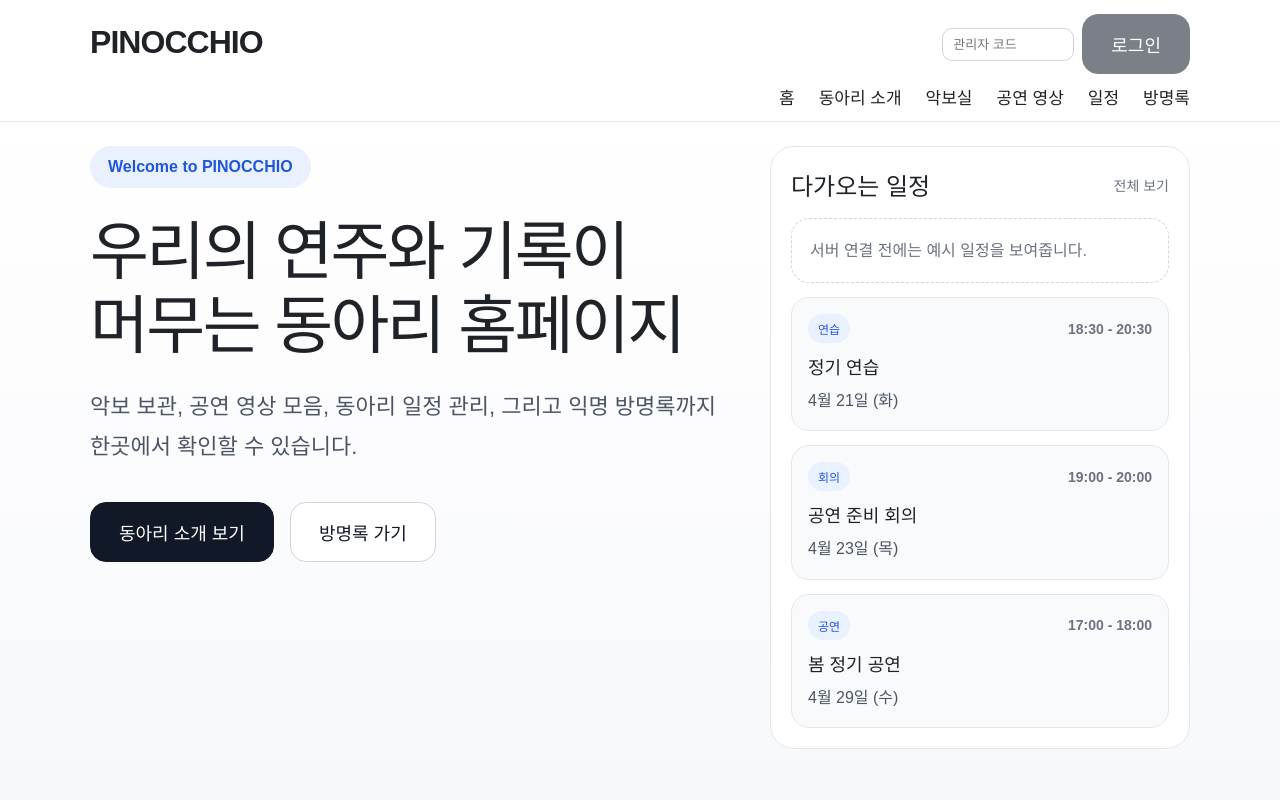
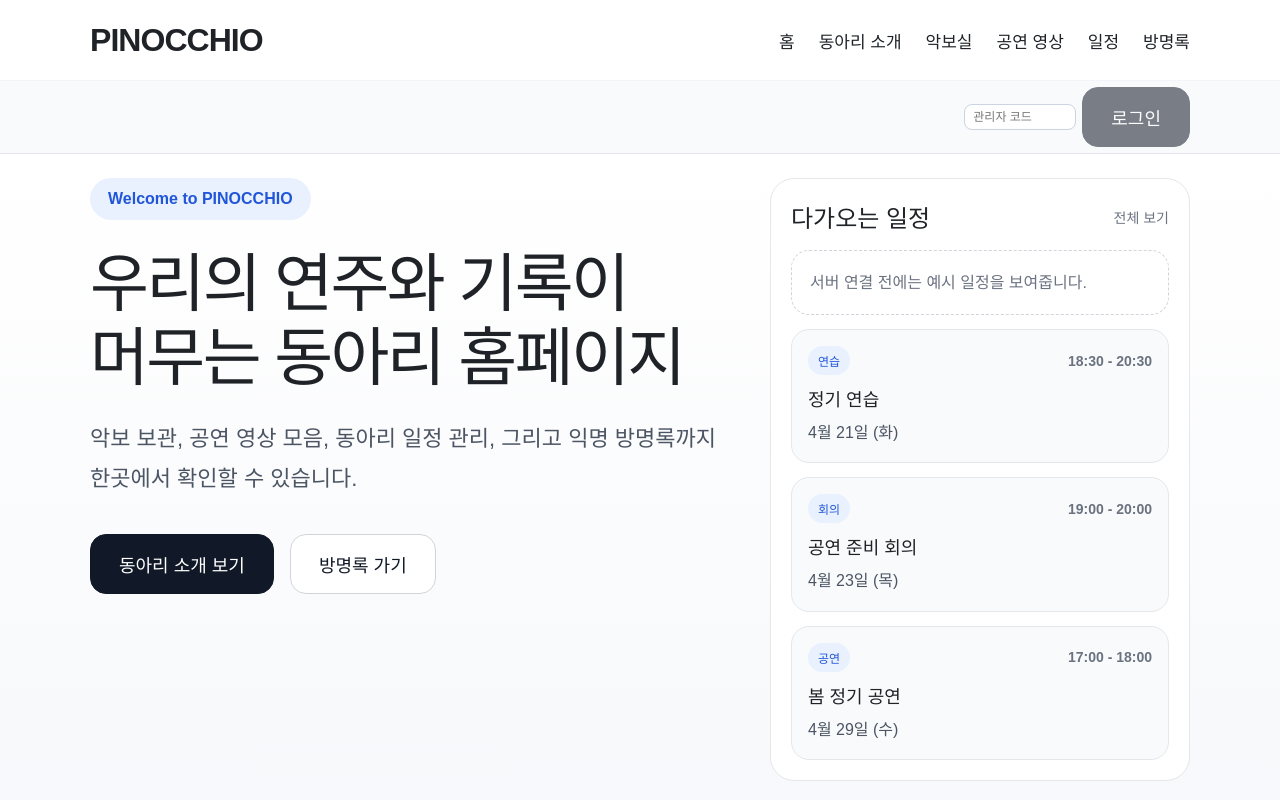
Before and after one commit to yddfhbh/pinocchio, a React (Vite) app: page / in a window 1280 px wide. Shown: the top 800 px of the page. Built offline with nearby package versions, Linux system fonts and the light colour scheme; no server answers.

Commit message:
site update

```diff
--- a/src/App.css
+++ b/src/App.css
@@ -38,25 +38,17 @@ a {
 }
 
 .header-inner {
+  min-height: 80px;
   display: flex;
-  align-items: flex-start;
+  align-items: center;
   justify-content: space-between;
   gap: 20px;
-  padding: 14px 0 12px;
 }
 
 .logo {
   font-size: 32px;
   font-weight: 800;
   letter-spacing: -0.03em;
-  padding-top: 10px;
-}
-
-.header-right {
-  display: flex;
-  flex-direction: column;
-  align-items: flex-end;
-  gap: 10px;
 }
 
 .nav {
@@ -66,53 +58,69 @@ a {
   font-weight: 600;
 }
 
-.header-admin {
+.header-admin-strip {
+  border-top: 1px solid #f1f5f9;
+  background: #f8fafc;
+}
+
+.header-admin-strip-inner {
   display: flex;
   align-items: center;
   justify-content: flex-end;
   gap: 8px;
   flex-wrap: wrap;
+  min-height: 34px;
+  padding: 6px 0;
 }
 
-.header-admin input {
-  width: 132px;
+.header-admin-mini {
+  display: flex;
+  align-items: center;
+  justify-content: flex-end;
+  gap: 6px;
+  flex-wrap: wrap;
+}
+
+.header-admin-mini input {
+  width: 112px;
   border: 1px solid #cbd5e1;
-  border-radius: 10px;
-  padding: 8px 10px;
+  border-radius: 8px;
+  padding: 5px 8px;
   background: #fff;
-  font-size: 13px;
+  font-size: 12px;
   font-family: inherit;
 }
 
-.header-admin input:focus {
+.header-admin-mini input:focus {
   outline: 2px solid #c7d2fe;
   outline-offset: 2px;
   border-color: #93c5fd;
 }
 
-.header-admin-button {
-  min-height: 34px;
-  padding: 8px 12px;
-  border-radius: 10px;
-  font-size: 13px;
+.header-admin-mini-button {
+  min-height: 28px;
+  padding: 5px 10px;
+  border-radius: 8px;
+  font-size: 12px;
 }
 
-.header-admin-badge {
+.header-admin-mini-badge {
   display: inline-flex;
   align-items: center;
-  height: 34px;
-  padding: 0 10px;
+  height: 28px;
+  padding: 0 9px;
   border-radius: 999px;
   background: #eff6ff;
   color: #1d4ed8;
-  font-size: 12px;
+  font-size: 11px;
   font-weight: 800;
 }
 
-.header-admin-status {
+.header-admin-mini-status {
   margin: 0;
-  font-size: 12px;
+  font-size: 11px;
   text-align: right;
+  line-height: 1.3;
 }
 
 .hero {
@@ -477,8 +485,8 @@ a {
 }
 
 .schedule-day {
-  min-height: 108px;
-  padding: 9px;
+  min-height: 92px;
+  padding: 8px;
   border: 1px solid #e5e7eb;
   border-radius: 18px;
   background: #fff;
@@ -800,25 +808,26 @@ a {
 
   .logo {
     font-size: 28px;
-    padding-top: 0;
   }
 
-  .header-right {
+  .header-admin-strip-inner {
     width: 100%;
     align-items: flex-start;
+    justify-content: flex-start;
   }
 
-  .header-admin {
+  .header-admin-mini {
     width: 100%;
     justify-content: flex-start;
   }
 
-  .header-admin input {
+  .header-admin-mini input {
     width: 100%;
   }
 
-  .header-admin-status {
+  .header-admin-mini-status {
     text-align: left;
+    width: 100%;
   }
 
   .hero {
@@ -1141,8 +1150,8 @@ a {
   }
 
   .schedule-day {
-    min-height: 86px;
-    padding: 7px;
+    min-height: 74px;
+    padding: 6px;
   }
 
   .schedule-form-grid {
--- a/src/components/Header.jsx
+++ b/src/components/Header.jsx
@@ -48,13 +48,24 @@ function Header({ isAdmin, isLoading, isSubmitting, onLogin, onLogout }) {
           PINOCCHIO
         </Link>
 
-        <div className="header-right">
+        <nav className="nav">
+          <Link to="/">홈</Link>
+          <Link to="/about">동아리 소개</Link>
+          <Link to="/scores">악보실</Link>
+          <Link to="/videos">공연 영상</Link>
+          <Link to="/schedule">일정</Link>
+          <Link to="/guestbook">방명록</Link>
+        </nav>
+      </div>
+
+      <div className="header-admin-strip">
+        <div className="container header-admin-strip-inner">
           {isAdmin ? (
-            <div className="header-admin">
-              <span className="header-admin-badge">관리자</span>
+            <div className="header-admin-mini">
+              <span className="header-admin-mini-badge">관리자</span>
               <button
                 type="button"
-                className="btn btn-light header-admin-button"
+                className="btn btn-light header-admin-mini-button"
                 onClick={handleLogout}
                 disabled={isSubmitting}
               >
@@ -62,7 +73,7 @@ function Header({ isAdmin, isLoading, isSubmitting, onLogin, onLogout }) {
               </button>
             </div>
           ) : (
-            <form className="header-admin" onSubmit={handleLogin}>
+            <form className="header-admin-mini" onSubmit={handleLogin}>
               <input
                 type="password"
                 placeholder="관리자 코드"
@@ -78,25 +89,16 @@ function Header({ isAdmin, isLoading, isSubmitting, onLogin, onLogout }) {
               />
               <button
                 type="submit"
-                className="btn btn-dark header-admin-button"
+                className="btn btn-dark header-admin-mini-button"
                 disabled={!adminCode.trim() || isLoading || isSubmitting}
               >
-                {isLoading ? "확인 중..." : isSubmitting ? "로그인 중..." : "로그인"}
+                {isLoading ? "확인 중..." : isSubmitting ? "로그인" : "로그인"}
               </button>
             </form>
           )}
 
-          <nav className="nav">
-            <Link to="/">홈</Link>
-            <Link to="/about">동아리 소개</Link>
-            <Link to="/scores">악보실</Link>
-            <Link to="/videos">공연 영상</Link>
-            <Link to="/schedule">일정</Link>
-            <Link to="/guestbook">방명록</Link>
-          </nav>
-
           {status ? (
-            <p className={`guestbook-status header-admin-status is-${status.type}`}>
+            <p className={`guestbook-status header-admin-mini-status is-${status.type}`}>
               {status.text}
             </p>
           ) : null}
```
